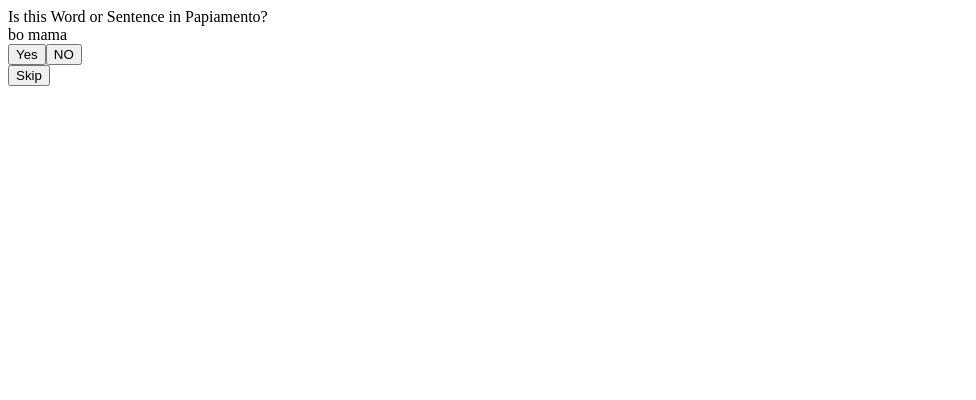
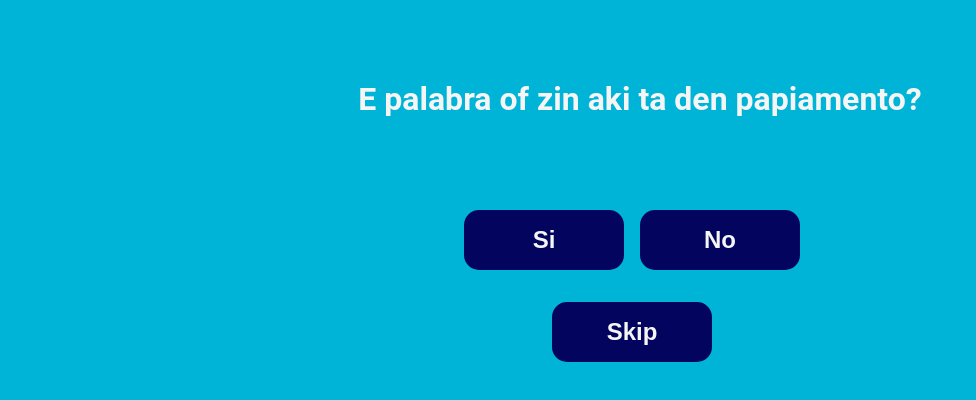
Before and after one commit to ManoloTonto1/Papiamentoreact, a React (Create React App) app: page / in a window 1280 px wide. Shown: the top 400 px of the page, without its empty margins (0-976 px from the left). Built offline with nearby package versions, Linux system fonts and the light colour scheme; no server answers; the database is empty.

Commit message:
connection to db ready and front end ready

```diff
--- a/package.json
+++ b/package.json
@@ -11,9 +11,11 @@
     "@types/react": "^18.0.6",
     "@types/react-dom": "^18.0.2",
     "firebase": "^9.6.11",
+    "framer-motion": "^6.3.1",
     "react": "^18.0.0",
     "react-dom": "^18.0.0",
     "react-scripts": "5.0.1",
+    "sass": "^1.50.1",
     "typescript": "^4.6.3",
     "web-vitals": "^2.1.4"
   },
--- a/src/App.tsx
+++ b/src/App.tsx
@@ -1,36 +1,60 @@
-import React from 'react';
+import React, { useEffect, useState } from 'react';
 import './styles/App.css';
 import {db} from './db/Firebase';
 import { doc, getDoc, collection, getDocs } from "firebase/firestore";
+import { motion} from "framer-motion";
 
-async function getinfo() {
-  const collectionRef = await collection("", 'papiamento');
-  const docSnap = await getDocs(collectionRef);
 
-  if (docSnap.exists()) {
-    console.log("Document data:", docSnap.data());
-  } else {
-    // doc.data() will be undefined in this case
-    console.log("No such document!");
+
+
+function BooleanQuestion({ word }: { word: string }) {
+  function chooseWord() : string{
+
+    const chosenWord = arrayofDocs[Math.floor(Math.random() * arrayofDocs.length)];
+
+    return chosenWord;
   }
-}
-function BooleanQuestion({ word }: { word: string }) {
+  const [arrayofDocs, setArrayofDocs] = useState([]);
+  const [chosenWord, setChosenword] = useState(null);
+  useEffect(()=>{
+    const getInfo = async () => {
+      let arrayOfDocs : any = [];
+      const querySnapshot = await getDocs(collection(db, "Papiamento-data"));
+      querySnapshot.forEach((doc) => {
+        arrayOfDocs.push(doc.data());
+      });
 
-  getinfo();
+      setChosenword(arrayOfDocs[Math.floor(Math.random() * arrayOfDocs.length)].papiamento);
+    }
+
+    getInfo()
+      .catch(console.error)
+  },[]);
+
   return (
     <>
-      <div>
-        <div>
-          <span>Is this Word or Sentence in Papiamento?</span>
+      <div className='root'>
+        <div className='header'>
+          <span className='question'>E palabra of zin aki ta den papiamento?</span>
           <br />
-          <span>{word}</span>
+          <br />
+          <span className='word'>{chosenWord}</span>
         </div>
-        <div>
-          <button>Yes</button>
-          <button>NO</button>
+        <div className='button-div'>
+        <motion.button
+            whileHover={{ scale: 1.05 }}
+            whileTap={{ scale: 0.9 }}
+             onClick={()=>console.log("yes")}>Si</motion.button>
+          <motion.button
+            whileHover={{ scale: 1.05 }}
+            whileTap={{ scale: 0.9 }}
+             onClick={()=>console.log("no")}>No</motion.button>
         </div>
-        <div>
-          <button>Skip</button>
+        <div className='bottom-button-div'>
+        <motion.button
+            whileHover={{ scale: 1.05 }}
+            whileTap={{ scale: 0.9 }}
+             onClick={()=>console.log("skip")}>Skip</motion.button>
         </div>
       </div>
 
--- a/src/styles/App.css
+++ b/src/styles/App.css
@@ -1,38 +1,75 @@
-.App {
+body {
+  background-color: #00B4D8;
+  color: whitesmoke;
+  font-family: 'Roboto', sans-serif;
+  font-size: 1.5rem;
+}
+
+.root {
+  margin-top: 5rem;
+  display: -webkit-box;
+  display: -ms-flexbox;
+  display: flex;
+  -webkit-box-orient: vertical;
+  -webkit-box-direction: normal;
+      -ms-flex-direction: column;
+          flex-direction: column;
+  -webkit-box-align: center;
+      -ms-flex-align: center;
+          align-items: center;
+}
+
+.root .header {
+  padding-bottom: 4rem;
+  -webkit-box-align: center;
+      -ms-flex-align: center;
+          align-items: center;
   text-align: center;
 }
 
-.App-logo {
-  height: 40vmin;
-  pointer-events: none;
+.root .header .question {
+  font-size: 2rem;
+  font-weight: bold;
+  padding-bottom: 1rem;
 }
 
-@media (prefers-reduced-motion: no-preference) {
-  .App-logo {
-    animation: App-logo-spin infinite 20s linear;
-  }
+.root .header .word {
+  font-size: 1.5rem;
+  font-weight: bold;
 }
 
-.App-header {
-  background-color: #282c34;
-  min-height: 100vh;
-  display: flex;
-  flex-direction: column;
-  align-items: center;
-  justify-content: center;
-  font-size: calc(10px + 2vmin);
-  color: white;
+.root .button-div {
+  margin-bottom: 2rem;
 }
 
-.App-link {
-  color: #61dafb;
+.root .button-div button {
+  background-color: #03045E;
+  border: none;
+  color: whitesmoke;
+  font-size: 1.5rem;
+  font-weight: bold;
+  margin-right: 1rem;
+  padding: 1rem;
+  width: 10rem;
+  border-radius: 15px;
+  cursor: pointer;
 }
 
-@keyframes App-logo-spin {
-  from {
-    transform: rotate(0deg);
-  }
-  to {
-    transform: rotate(360deg);
-  }
+.root .button-div button:hover {
+  -webkit-transform: scale(1.1);
+          transform: scale(1.1);
 }
+
+.root .bottom-button-div button {
+  background-color: #03045E;
+  border: none;
+  color: whitesmoke;
+  font-size: 1.5rem;
+  font-weight: bold;
+  margin-right: 1rem;
+  padding: 1rem;
+  width: 10rem;
+  border-radius: 15px;
+  cursor: pointer;
+}
+/*# sourceMappingURL=App.css.map */
--- /dev/null
+++ b/src/styles/App.scss
@@ -0,0 +1,70 @@
+body {
+    background-color: #00B4D8;
+    color: whitesmoke;
+    font-family: 'Roboto', sans-serif;
+    font-size: 1.5rem;
+}
+
+.root {
+    margin-top: 5rem;
+
+    display: flex;
+    flex-direction: column;
+    align-items: center;
+
+    .header {
+        padding-bottom: 4rem;
+        align-items: center;
+        text-align: center;
+
+        .question {
+            font-size: 2rem;
+            font-weight: bold;
+            padding-bottom: 1rem;
+        }
+
+        .word {
+            font-size: 1.5rem;
+            font-weight: bold;
+        }
+    }
+
+    .button-div {
+        margin-bottom: 2rem;
+
+        button {
+            background-color: #03045E;
+            border: none;
+            color: whitesmoke;
+            font-size: 1.5rem;
+            font-weight: bold;
+            margin-right: 1rem;
+            padding: 1rem;
+            width: 10rem;
+            border-radius: 15px;
+            cursor: pointer;
+
+            &:hover {
+                transform: scale(1.1);
+            }
+        }
+
+    }
+
+    .bottom-button-div {
+        button {
+            background-color: #03045E;
+            border: none;
+            color: whitesmoke;
+            font-size: 1.5rem;
+            font-weight: bold;
+            margin-right: 1rem;
+            padding: 1rem;
+            width: 10rem;
+            border-radius: 15px;
+            cursor: pointer;
+
+        }
+    }
+
+}
```
Also changed, not shown: 2 other files (tests, documents, lock files or other folders).
